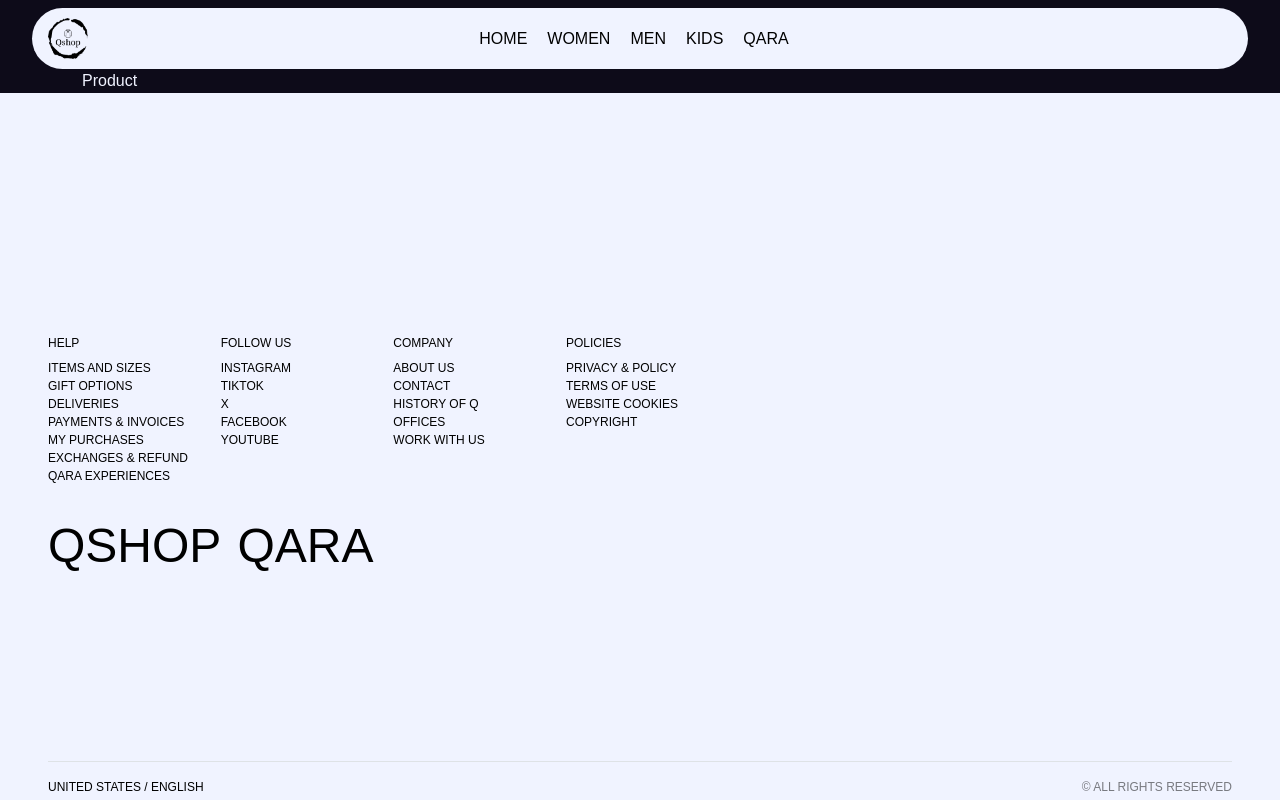
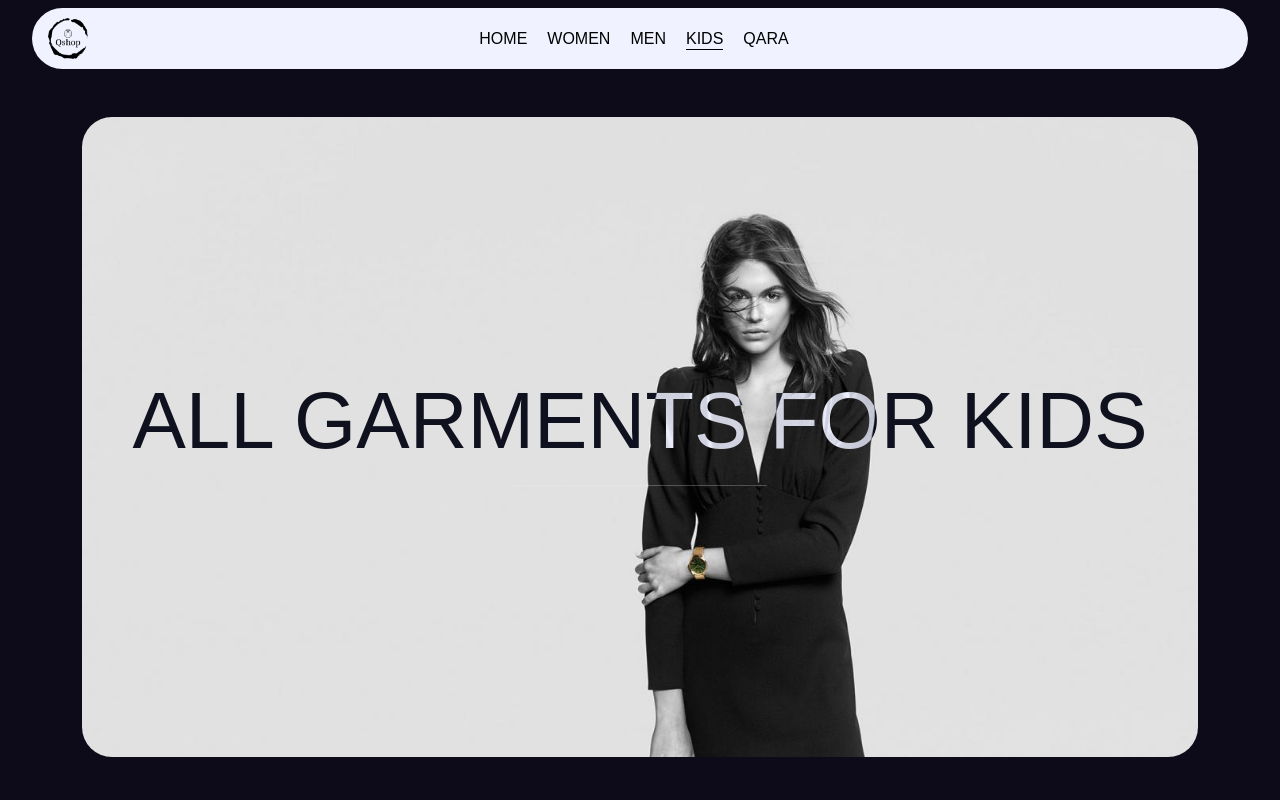
Before and after one commit to Kardarigan/Qshop, a React (Create React App) app: page /Kids in a window 1280 px wide. Shown: the top 800 px of the page. Built offline with nearby package versions, Linux system fonts and the light colour scheme; some icons are missing; a web font is replaced by a local one.

Commit message:
category pages is done

```diff
--- a/src/App.js
+++ b/src/App.js
@@ -4,9 +4,12 @@
 import Layout from "./comps/Layout";
 import Home from "./pages/Home";
 import Category from "./pages/Category";
-import Cart from "./pages/Cart";
 import Login from "./pages/Login";
 import Product from "./pages/Product";
+import Qara from "./pages/Qara";
+import WomenBanner from './comps/assets/hero/slider-2.png';
+import MenBanner from './comps/assets/hero/slider-2.png';
+import KidsBanner from './comps/assets/hero/slider-2.png';
 
 function App() {
   return (
@@ -14,8 +17,10 @@
       <Routes>
         <Route path='/' element={<Layout />}>
           <Route path='/' element={<Home />} />
-          <Route path='/Men' element={<Category />} />
-          <Route path='/Women' element={<Cart />} />
+          <Route path='/Women' element={<Category category="WOMEN" banner={WomenBanner} />} />
+          <Route path='/Men' element={<Category category="MEN" banner={MenBanner} />} />
+          <Route path='/Kids' element={<Category category="KIDS" banner={KidsBanner} />} />
+          <Route path='/Qara' element={<Qara />} />
           <Route path='/Login' element={<Login />} />
           <Route path='/' element={<Product />}>
             <Route path=':productId' element={<Product />} />
--- a/src/comps/Navbar.jsx
+++ b/src/comps/Navbar.jsx
@@ -13,8 +13,8 @@
                     <li><NavLink exact activeclassname="active" to="/">HOME</NavLink></li>
                     <li><NavLink exact activeclassname="active" to="/Women">WOMEN</NavLink></li>
                     <li><NavLink exact activeclassname="active" to="/Men">MEN</NavLink></li>
-                    <li><NavLink exact activeclassname="active" to="/Children">KIDS</NavLink></li>
-                    <li><NavLink exact activeclassname="active" to="/Children">QARA</NavLink></li>
+                    <li><NavLink exact activeclassname="active" to="/Kids">KIDS</NavLink></li>
+                    <li><NavLink exact activeclassname="active" to="/Qara">QARA</NavLink></li>
                 </ul>
                 <div>
                     <NavLink to="/Cart" className="me-3">
--- a/src/comps/NewsLetter.jsx
+++ b/src/comps/NewsLetter.jsx
@@ -8,7 +8,7 @@
                 <p className="text-dark">Subscribe to out Newsletter and hunt any offers</p>
                 <form className="d-flex mt-5 col-md-7 mx-auto">
                     <input type="text" className="field border-end-0" placeholder="Your Email Address..." required />
-                    <input type="submit" className="button button-arrow" />
+                    <input type="submit" className="button button-classic" />
                 </form>
             </div>
         </section>
--- a/src/comps/PopularW.jsx
+++ b/src/comps/Popular.jsx
@@ -1,4 +1,3 @@
-// Popular.js
 import React from "react";
 import Products from "./functions/Products";
 
@@ -9,14 +8,14 @@
                 <h3>. POPULAR BY WOMEN</h3>
                 <hr />
                 <div className="row gy-3">
-                    <Products gender="women" />
+                    <Products category="women" slice="4" />
                 </div>
             </section>
             <section className="py-5">
                 <h3>. POPULAR BY MEN</h3>
                 <hr />
                 <div className="row gy-3">
-                    <Products gender="men" />
+                    <Products category="men" slice="4" />
                 </div>
             </section>
         </>
--- a/src/comps/assets/all_product.js
+++ b/src/comps/assets/all_product.js
@@ -279,7 +279,7 @@
   {
     id: 25,
     title: "Boys Orange Colourblocked Hooded Sweatshirt",
-    category: "kid",
+    category: "kids",
     cover: p25_img,
     price: 85.0,
     newPrice: 120.5,
@@ -289,7 +289,7 @@
   {
     id: 26,
     title: "Boys Orange Colourblocked Hooded Sweatshirt",
-    category: "kid",
+    category: "kids",
     cover: p26_img,
     price: 85.0,
     newPrice: 120.5,
@@ -299,7 +299,7 @@
   {
     id: 27,
     title: "Boys Orange Colourblocked Hooded Sweatshirt",
-    category: "kid",
+    category: "kids",
     cover: p27_img,
     price: 85.0,
     newPrice: 120.5,
@@ -309,7 +309,7 @@
   {
     id: 28,
     title: "Boys Orange Colourblocked Hooded Sweatshirt",
-    category: "kid",
+    category: "kids",
     cover: p28_img,
     price: 85.0,
     newPrice: 120.5,
@@ -319,7 +319,7 @@
   {
     id: 29,
     title: "Boys Orange Colourblocked Hooded Sweatshirt",
-    category: "kid",
+    category: "kids",
     cover: p29_img,
     price: 85.0,
     newPrice: 120.5,
@@ -329,7 +329,7 @@
   {
     id: 30,
     title: "Boys Orange Colourblocked Hooded Sweatshirt",
-    category: "kid",
+    category: "kids",
     cover: p30_img,
     price: 85.0,
     newPrice: 120.5,
@@ -339,7 +339,7 @@
   {
     id: 31,
     title: "Boys Orange Colourblocked Hooded Sweatshirt",
-    category: "kid",
+    category: "kids",
     cover: p31_img,
     price: 85.0,
     newPrice: 120.5,
@@ -349,7 +349,7 @@
   {
     id: 32,
     title: "Boys Orange Colourblocked Hooded Sweatshirt",
-    category: "kid",
+    category: "kids",
     cover: p32_img,
     price: 85.0,
     newPrice: 120.5,
@@ -359,7 +359,7 @@
   {
     id: 33,
     title: "Boys Orange Colourblocked Hooded Sweatshirt",
-    category: "kid",
+    category: "kids",
     cover: p33_img,
     price: 85.0,
     newPrice: 120.5,
@@ -369,7 +369,7 @@
   {
     id: 34,
     title: "Boys Orange Colourblocked Hooded Sweatshirt",
-    category: "kid",
+    category: "kids",
     cover: p34_img,
     price: 85.0,
     newPrice: 120.5,
@@ -379,7 +379,7 @@
   {
     id: 35,
     title: "Boys Orange Colourblocked Hooded Sweatshirt",
-    category: "kid",
+    category: "kids",
     cover: p35_img,
     price: 85.0,
     newPrice: 120.5,
@@ -389,7 +389,7 @@
   {
     id: 36,
     title: "Boys Orange Colourblocked Hooded Sweatshirt",
-    category: "kid",
+    category: "kids",
     cover: p36_img,
     price: 85.0,
     newPrice: 120.5,
--- a/src/comps/functions/Products.jsx
+++ b/src/comps/functions/Products.jsx
@@ -2,11 +2,18 @@
 import Data from "../assets/all_product"
 import Card from "../Card";
 
-const Products = ({ gender, slice = -4 }) => {
-    const products = Data.filter((item) => item.category === gender);
-    const slicedProducts = products.slice(slice);
+const Products = ({ category, slice = 0 }) => {
+    const products = Data.filter((item) => item.category === category);
+    if (slice != 0) {
+        const slicedProducts = products.slice(-slice);
+        return (
+            slicedProducts.map((item, index) => (
+                <Card key={index} title={item.title} cover={item.cover} price={item.price} date={item.date} />
+            ))
+        );
+    }
     return (
-        slicedProducts.map((item, index) => (
+        products.map((item, index) => (
             <Card key={index} title={item.title} cover={item.cover} price={item.price} date={item.date} />
         ))
     );
--- a/src/pages/Category.jsx
+++ b/src/pages/Category.jsx
@@ -1,8 +1,23 @@
 import React from "react";
-import Data from "../comps/assets/all_product"
+import Products from "../comps/functions/Products";
 
-export default function Category() {
+export default function Category({ category, banner }) {
+
+    const headerStyle = {
+        backgroundImage: `url(${banner})`,
+    };
+
     return (
-        <div>dfd</div>
+        <section className="category">
+            <div className="header text-center my-5" style={headerStyle}>
+                <div>
+                    <h1>ALL GARMENTS FOR {category.toUpperCase()}</h1>
+                    <hr className="w-25 mx-auto" />
+                </div>
+            </div>
+            <div className="row gy-3 py-5">
+                <Products category={category.toLowerCase()} />
+            </div>
+        </section>
     );
 }
--- a/src/pages/Home.jsx
+++ b/src/pages/Home.jsx
@@ -1,6 +1,6 @@
 import React from "react";
 import Hero from "../comps/Hero";
-import PopularW from "../comps/PopularW";
+import Popular from "../comps/Popular";
 import Exclusive from "../comps/Exclusive";
 import QaraProducts from "../comps/QaraProducts"
 import NewsLetter from "../comps/NewsLetter";
@@ -9,7 +9,7 @@
     return (
         <>
             <Hero />
-            <PopularW />
+            <Popular />
             <Exclusive />
             <QaraProducts />
             <NewsLetter />
--- /dev/null
+++ b/src/pages/Qara.jsx
@@ -0,0 +1,5 @@
+import React from "react";
+
+export default function Qara() {
+    return <div>Qara</div>;
+}
--- /dev/null
+++ b/src/style/category.scss
@@ -0,0 +1,19 @@
+.category {
+    .header {
+        width: 100%;
+        height: 80vh;
+        background-position: center;
+        background-size: cover;
+        background-repeat: no-repeat;
+        @extend .flexCentralizer;
+
+        margin-top: 5vh;
+        border-radius: 30px;
+
+
+        h1 {
+            mix-blend-mode: difference;
+            font-size: 5rem;
+        }
+    }
+}
--- a/src/style/main.scss
+++ b/src/style/main.scss
@@ -5,3 +5,4 @@
 @import 'footer';
 @import 'home';
 @import 'card';
+@import 'category';
```
